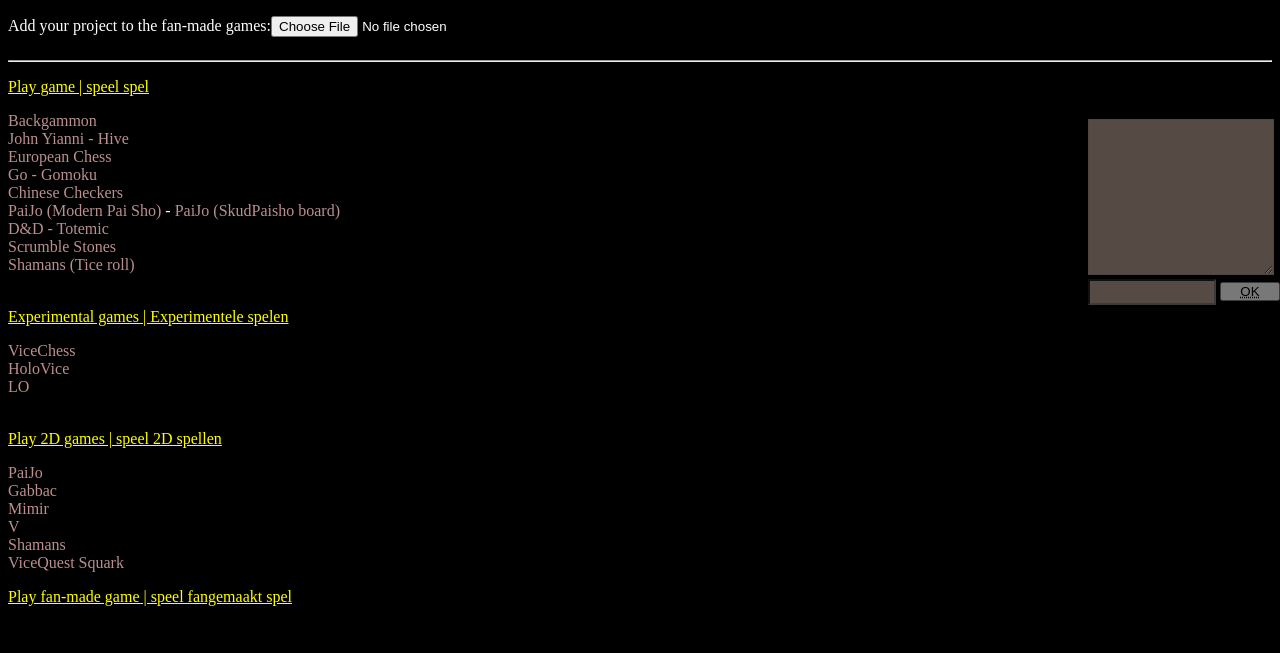
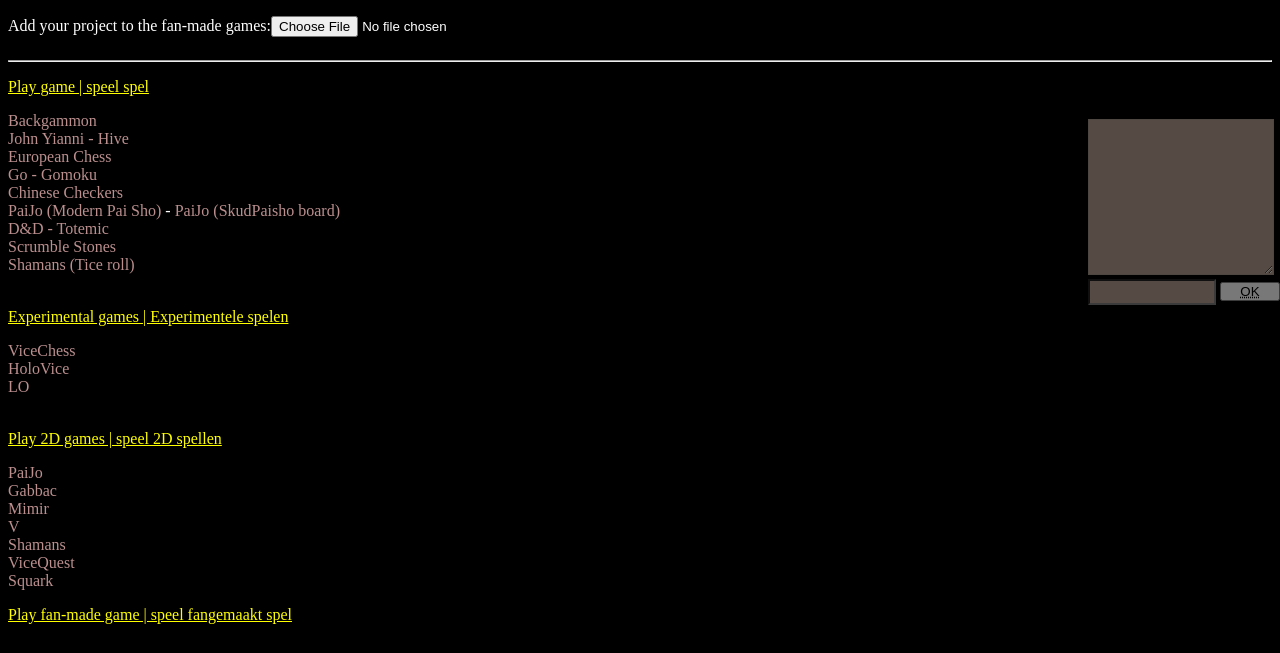
Before and after one commit to jonathanneels/Boardgamemulation, a website: page index.html in a window 1280 px wide. Shown: the part 131-784 px from the top of the page. Drawn offline with Linux system fonts and the light colour scheme; no server answers.

Commit message:
Add files via upload

```diff
--- a/index.html
+++ b/index.html
@@ -56,7 +56,7 @@ u{color:rgb(255,255,0);}
    <a  target='_blank' href="/2DMimir">Mimir  </a><br>
    <a  target='_blank' href="/2DV"> V  </a><br>
    <a  target='_blank' href="/2dShamans"> Shamans  </a> <br>
-   <a  target='_blank' href="/2dvicequest"> ViceQuest  </a>
+   <a  target='_blank' href="/2dvicequest"> ViceQuest  </a> <br>
    <a  target='_blank' href="/static/examples/Squark/Squark.html"> Squark  </a>
 
  <br>
```
